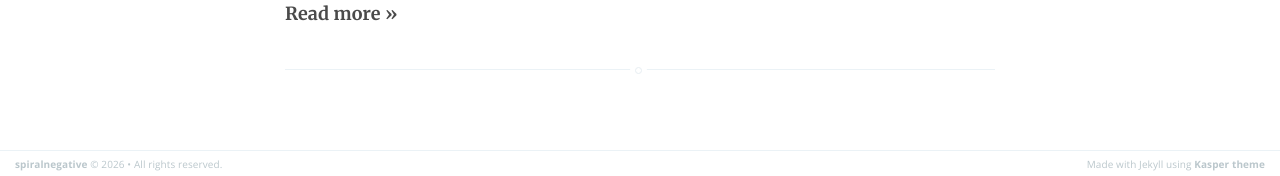
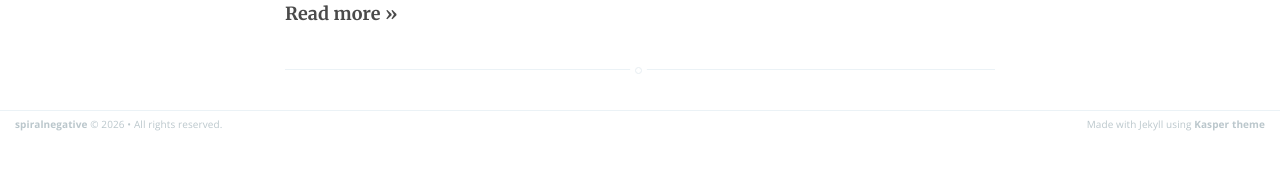
Before and after one commit to spiralnegative/spiralnegative.github.io, a Jekyll site: the page built from index.html, in a window 1280 px wide. Shown: the part 2276-2452 px from the top of the page. Built offline with Jekyll 4.4.1, drawn with Linux system fonts in a browser that asks for light colours; some web fonts are replaced; the list of posts is cut into pages by our own code; after the commit the page ends 2415 px from its top, so only the background shows below that.

Commit message:
Update page footer position

```diff
--- a/assets/css/screen.css
+++ b/assets/css/screen.css
@@ -463,7 +463,7 @@ iframe,
 }
 
 .content {
-  min-height: 64%;
+  min-height: 77%;
 }
 
 /* ==========================================================================
@@ -1241,7 +1241,6 @@ body:not(.post-template) .post-title {
 
 .site-footer {
   position: relative;
-  margin: 8rem 0 0 0;
   padding: 0.5rem 15px;
   border-top: 1px solid var(--color-border);
   font-family: var(--font-heading), sans-serif;
```
Also changed, not shown: 1 other file.
